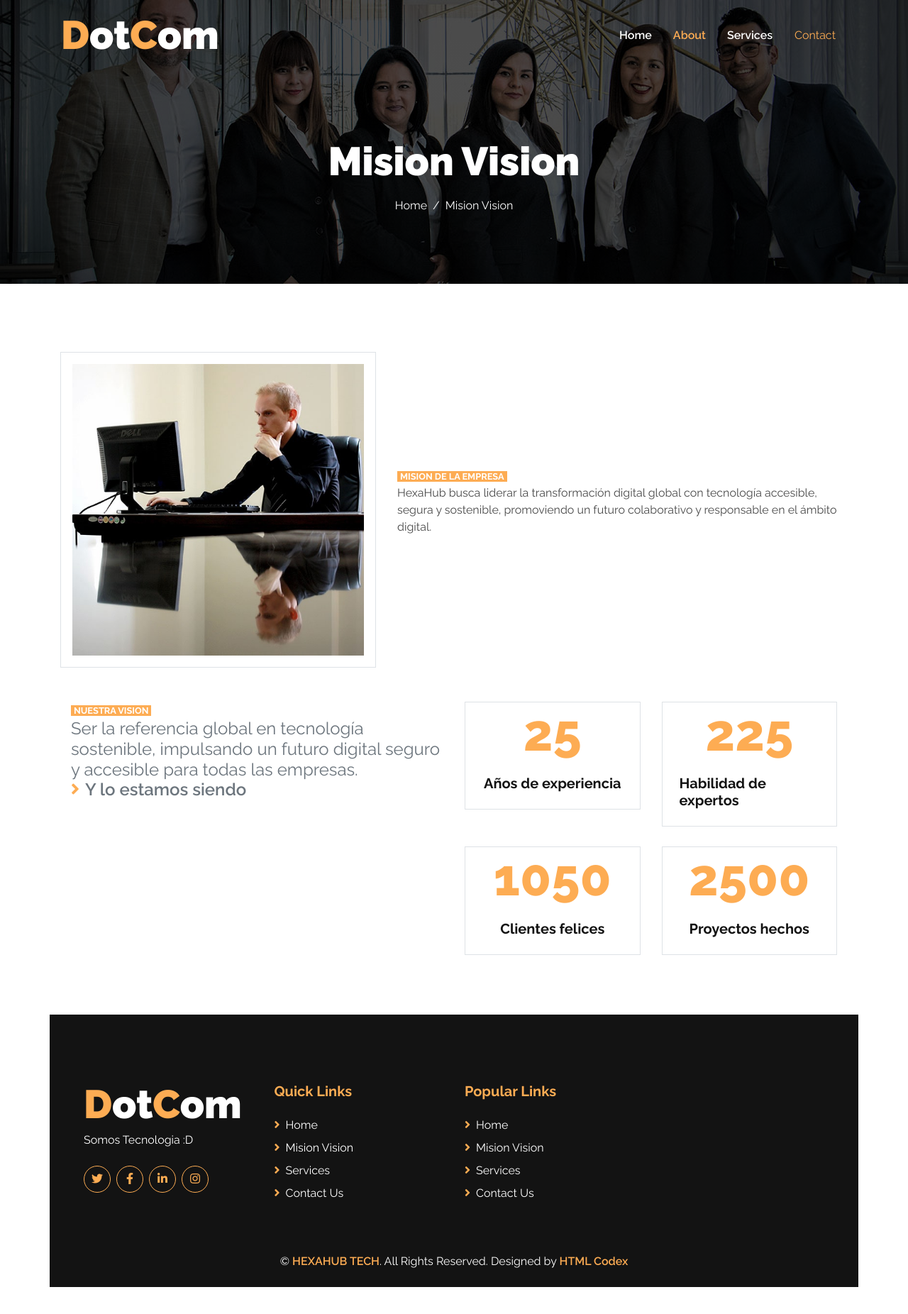
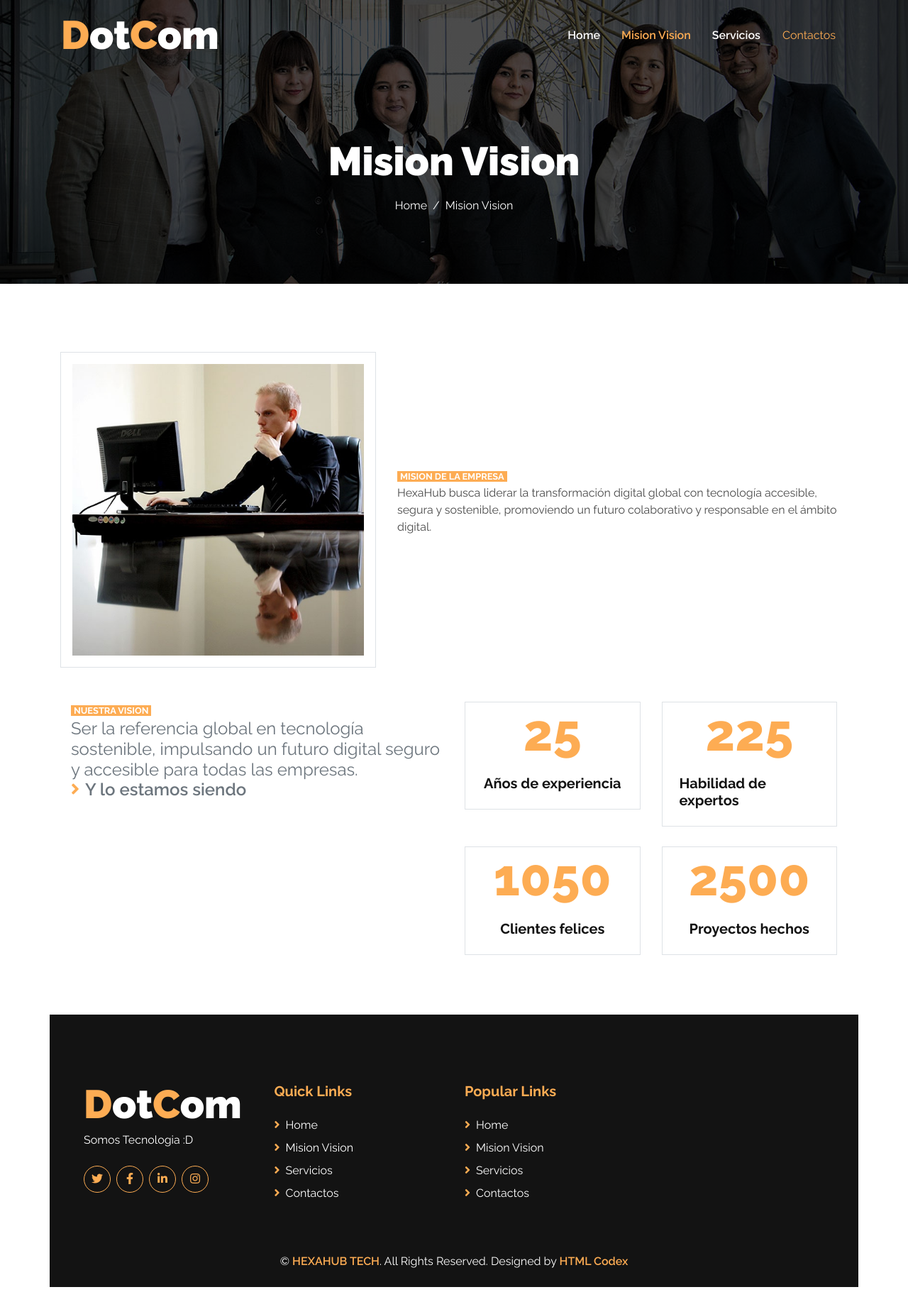
Before and after one commit to Sokar01SB/Sokar01SB.github.io, a plain HTML site: page about.html in a window 1280 px wide. Shown: the whole page at 71% size. Drawn offline with nearby package versions, Linux system fonts and the light colour scheme.

Commit message:
Pagina mision vision lista

```diff
--- a/about.html
+++ b/about.html
@@ -39,10 +39,10 @@
                 <div class="collapse navbar-collapse justify-content-between" id="navbarCollapse">
                     <div class="navbar-nav ml-auto py-0">
                         <a href="index.html" class="nav-item nav-link">Home</a>
-                        <a href="about.html" class="nav-item nav-link active">About</a>
-                        <a href="service.html" class="nav-item nav-link">Services</a>
+                        <a href="about.html" class="nav-item nav-link active">Mision Vision</a>
+                        <a href="service.html" class="nav-item nav-link">Servicios</a>
                         </div>
-                        <a href="contact.html" class="nav-item nav-link">Contact</a>
+                        <a href="contact.html" class="nav-item nav-link">Contactos</a>
                     </div>
                 </div>
             </nav>
@@ -140,8 +140,8 @@
                 <div class="d-flex flex-column justify-content-start">
                     <a class="text-white mb-2" href="#"><i class="fa fa-angle-right text-primary mr-2"></i>Home</a>
                     <a class="text-white mb-2" href="#"><i class="fa fa-angle-right text-primary mr-2"></i>Mision Vision</a>
-                    <a class="text-white mb-2" href="#"><i class="fa fa-angle-right text-primary mr-2"></i>Services</a>
-                    <a class="text-white" href="#"><i class="fa fa-angle-right text-primary mr-2"></i>Contact Us</a>
+                    <a class="text-white mb-2" href="#"><i class="fa fa-angle-right text-primary mr-2"></i>Servicios</a>
+                    <a class="text-white" href="#"><i class="fa fa-angle-right text-primary mr-2"></i>Contactos</a>
                 </div>
             </div>
             <div class="col-lg-3 col-md-6 mb-5">
@@ -149,8 +149,8 @@
                 <div class="d-flex flex-column justify-content-start">
                     <a class="text-white mb-2" href="#"><i class="fa fa-angle-right text-primary mr-2"></i>Home</a>
                     <a class="text-white mb-2" href="#"><i class="fa fa-angle-right text-primary mr-2"></i>Mision Vision</a>
-                    <a class="text-white mb-2" href="#"><i class="fa fa-angle-right text-primary mr-2"></i>Services</a>
-                    <a class="text-white" href="#"><i class="fa fa-angle-right text-primary mr-2"></i>Contact Us</a>
+                    <a class="text-white mb-2" href="#"><i class="fa fa-angle-right text-primary mr-2"></i>Servicios</a>
+                    <a class="text-white" href="#"><i class="fa fa-angle-right text-primary mr-2"></i>Contactos</a>
                 </div>
             </div>
     <div class="container-fluid py-4 px-sm-3 px-md-5">
```
